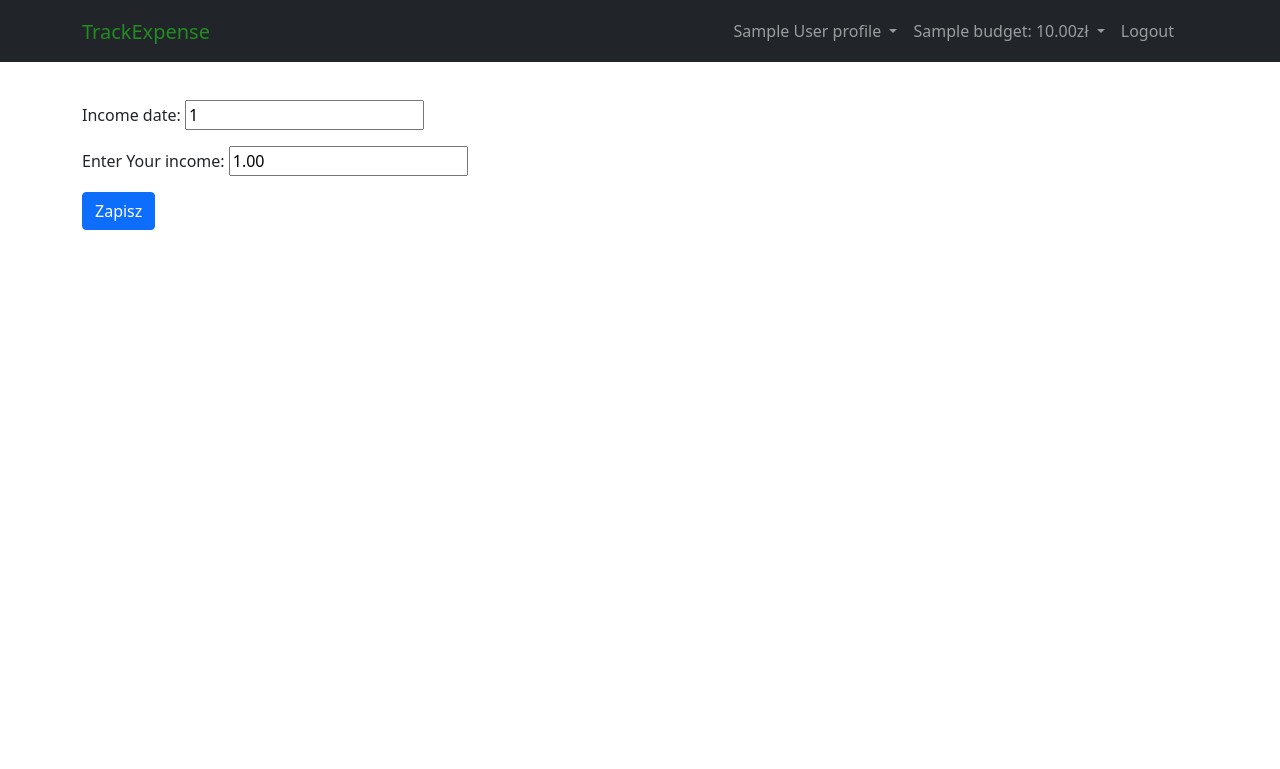
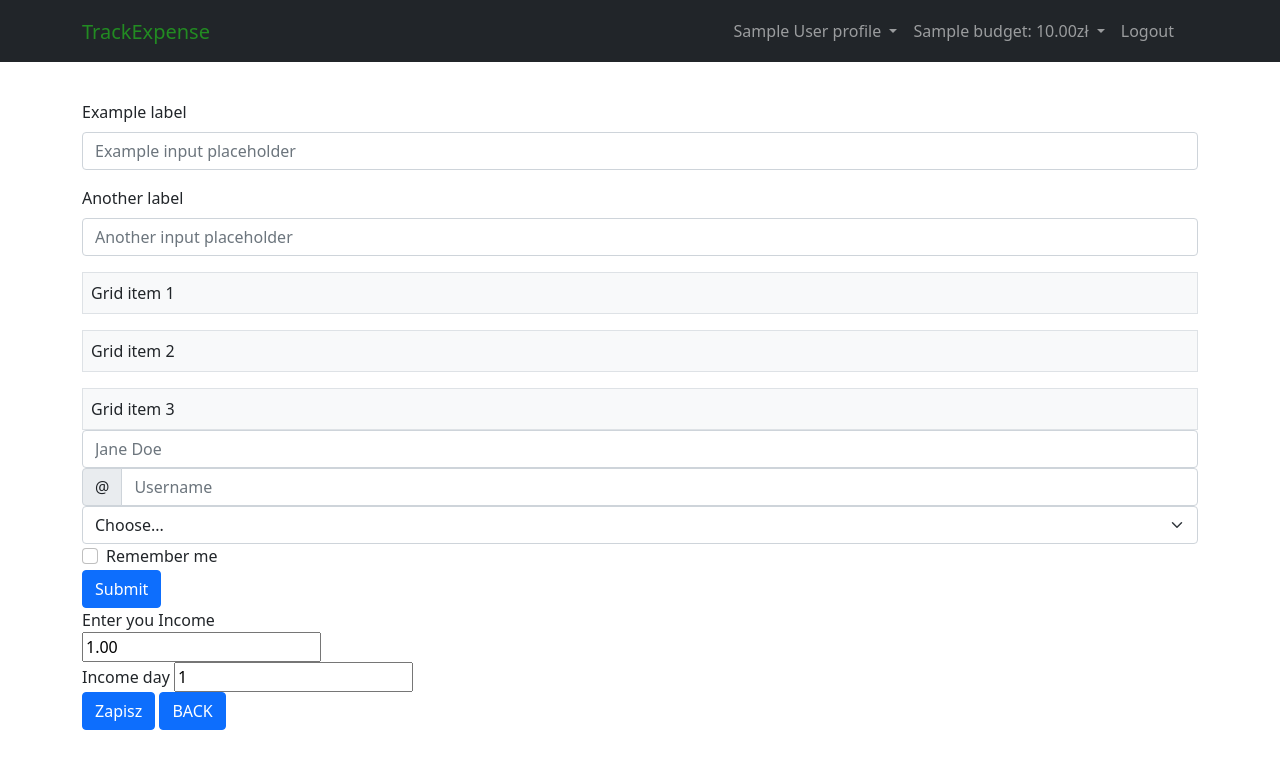
Before and after one commit to jankarolewskIT/TrackExpense, a Django app: page /viewer/profile/edit/1 in a window 1280 px wide. Shown: the top 769 px of the page. Run offline with Django 3.2, Linux system fonts and the light colour scheme; a user stored in the database is signed in; tables that the repository leaves empty hold one stand-in row (values such as "Sample post"); some libraries are stand-ins or nearby versions.

Commit message:
add Darek

```diff
--- /dev/null
+++ b/viewer/templates/edit_profile.html
@@ -0,0 +1,87 @@
+{%  extends "base.html" %}
+
+{% block title %}
+    Edit {{ user.username }} profile
+{% endblock %}
+
+{% block content %}
+    <form method="post">
+
+        {% csrf_token %}
+
+
+<div class="mb-3">
+  <label for="formGroupExampleInput" class="form-label">Example label</label>
+  <input type="text" class="form-control" id="formGroupExampleInput" placeholder="Example input placeholder">
+</div>
+<div class="mb-3">
+  <label for="formGroupExampleInput2" class="form-label">Another label</label>
+  <input type="text" class="form-control" id="formGroupExampleInput2" placeholder="Another input placeholder">
+</div>
+
+        <div class="d-grid gap-3">
+  <div class="p-2 bg-light border">Grid item 1</div>
+  <div class="p-2 bg-light border">Grid item 2</div>
+  <div class="p-2 bg-light border">Grid item 3</div>
+</div>
+
+
+        <form class="row gy-2 gx-3 align-items-center">
+  <div class="col-auto">
+    <label class="visually-hidden" for="autoSizingInput">Name</label>
+    <input type="text" class="form-control" id="autoSizingInput" placeholder="Jane Doe">
+  </div>
+  <div class="col-auto">
+    <label class="visually-hidden" for="autoSizingInputGroup">Username</label>
+    <div class="input-group">
+      <div class="input-group-text">@</div>
+      <input type="text" class="form-control" id="autoSizingInputGroup" placeholder="Username">
+    </div>
+  </div>
+  <div class="col-auto">
+    <label class="visually-hidden" for="autoSizingSelect">Preference</label>
+    <select class="form-select" id="autoSizingSelect">
+      <option selected>Choose...</option>
+      <option value="1">One</option>
+      <option value="2">Two</option>
+      <option value="3">Three</option>
+    </select>
+  </div>
+  <div class="col-auto">
+    <div class="form-check">
+      <input class="form-check-input" type="checkbox" id="autoSizingCheck">
+      <label class="form-check-label" for="autoSizingCheck">
+        Remember me
+      </label>
+    </div>
+  </div>
+  <div class="col-auto">
+    <button type="submit" class="btn btn-primary">Submit</button>
+  </div>
+</form>
+
+
+
+
+            <div class="form-group col-md-4">
+                {{ form.income.errors }}
+                <label for="{{ form.income.id_for_label }}">Enter you Income</label>
+                {{ form.income }} <!-- wygenerowanie pola input -->
+            </div>
+            <div class="form-group col-md-4">
+                {{ form.pay_day.errors }}
+                <label for="{{ form.pay_day.id_for_label }}">Income day</label>
+                {{ form.pay_day }} <!-- wygenerowanie pola input -->
+            </div>
+
+
+    <input type="submit" value="Zapisz"
+           class="btn btn-primary">
+
+      <a class="btn btn-primary" href="{% url "home" %}" role="button">BACK</a>
+    <!-- <a href="{% url "home" %}">(<-- BACK)</a> -->
+
+    </form>
+
+
+{% endblock %}
--- a/viewer/templates/form.html
+++ b/viewer/templates/form.html
@@ -9,7 +9,7 @@
     <form method="post">
      {% csrf_token %}
         {{ form.as_p }}
-    <input type="submit" value="Zapisz"
+    <input type="submit" value="Save"
            class="btn btn-primary">
     </form>
 {% endblock %}
--- a/viewer/views.py
+++ b/viewer/views.py
@@ -182,7 +182,7 @@ class ProfileView(LoginRequiredMixin, View):
                 "form": form,
                 "add_to_budget_form": add_to_budget_form,
                 "page_obj": page_obj,
-                "queryset": queryset1[0]
+                "queryset": queryset
             }
         )
 
@@ -269,7 +269,7 @@ class DeleteProfileView(PermissionRequiredMixin, DeleteView):
 class EditProfileView(PermissionRequiredMixin, UpdateView):
     model = Profile
     form_class = UpdateProfileForm
-    template_name = "form.html"
+    template_name = "edit_profile.html"
     success_url = reverse_lazy("home")
     permission_required = "viewer.change_profile"
 
```
Also changed, not shown: viewer/templates/delete_profile.html (+14 -3 lines).
